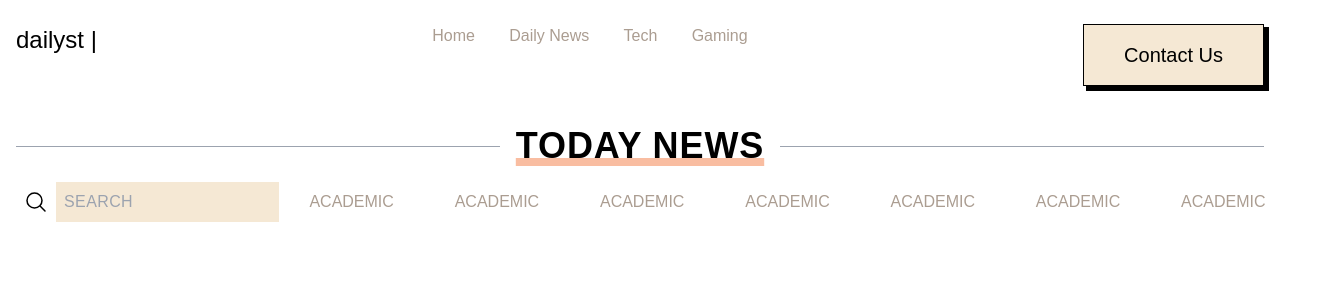
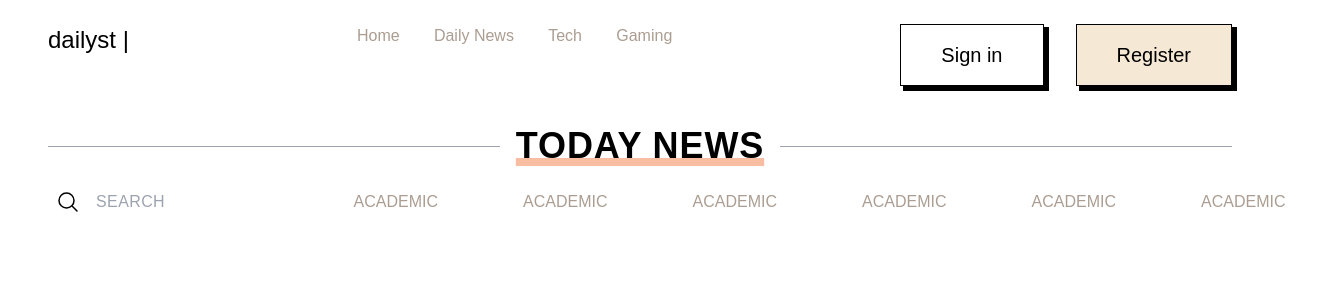
Before and after one commit to Maddoxx88/dailyst, a Next.js app in the folder client/: page / in a window 1280 px wide. Shown: the top 300 px of the page, 1328 px wide, since content can reach past the window. Built offline with nearby package versions, Linux system fonts and the light colour scheme; a web font is replaced by a local one.

Commit message:
style: change layout, font, primary color

```diff
--- a/client/src/components/header.tsx
+++ b/client/src/components/header.tsx
@@ -2,7 +2,7 @@
 const Header = () => {
   return (
     <header>
-<nav className='flex justify-between my-6 mx-4'>
+<nav className='flex justify-between my-6 mx-12'>
     <h2 className='text-black text-2xl font-clash'>dailyst&nbsp;|</h2>
     <div className='w-96 flex justify-evenly'>
     <a className='text-[#ab9d91] font-clash'>Home</a>
@@ -10,7 +10,10 @@ const Header = () => {
   <a className='text-[#ab9d91] font-clash'>Tech</a>
   <a className='text-[#ab9d91] font-clash'>Gaming</a>
     </div>
-  <button className='px-10 py-4 border text-xl border-black text-black bg-[#f5e8d4] shadow-[4px_4px_0px_1px_rgba(0,0,0)] font-clash'>Contact Us</button>
+    <div>
+  <button className='px-10 py-4 mr-4 active:translate-y-1 active:shadow-[0.5px_0.5px_0px_0px_rgba(0,0,0)] border text-xl border-black text-black hover:bg-[#f5e8d4] shadow-[4px_4px_0px_1px_rgba(0,0,0)] font-clash'>Sign in</button>
+  <button className='px-10 py-4 ml-4 active:translate-y-1 active:shadow-[0.5px_0.5px_0px_0px_rgba(0,0,0)] border text-xl border-black text-black bg-[#f5e8d4] shadow-[4px_4px_0px_1px_rgba(0,0,0)] font-clash'>Register</button>
+    </div>
 </nav>
 </header>
   )
--- a/client/src/pages/index.tsx
+++ b/client/src/pages/index.tsx
@@ -7,22 +7,21 @@ export default function Home() {
   return (
     <>
     <Header />
-    <div className="flex items-center py-4 mx-4">
+    <div className="flex items-center py-4 mx-12">
         <div className="flex-grow h-px bg-gray-400"></div>
 
         <span className="flex-shrink text-4xl text-black px-4 font-bold underline underline-offset-0 decoration-8 decoration-[#f9bda1] tracking-wide font-clash">TODAY NEWS</span>
 
         <div className="flex-grow h-px bg-gray-400"></div>
     </div>
-    <div className="flex flex-row mx-4 w-full">
+    <div className="flex flex-row mx-12 w-full">
       <div className="flex">
     <svg xmlns="http://www.w3.org/2000/svg" fill="none" viewBox="0 0 24 24" strokeWidth={1.5} stroke="black" className="w-6 h-6 m-2">
   <path strokeLinecap="round" strokeLinejoin="round" d="M21 21l-5.197-5.197m0 0A7.5 7.5 0 105.196 5.196a7.5 7.5 0 0010.607 10.607z" />
 </svg>
-<input className="bg-[#f5e8d4] outline-none tracking-wide text-black p-2 font-clash" placeholder="SEARCH" type="text" name="search"/>
+<input className="bg-white outline-none tracking-wide text-black p-2 font-clash focus:bg-[#f5e8d4] " placeholder="SEARCH" type="text" name="search"/>
       </div>
     <div className='flex flex-1 my-2 justify-around'>
-      <h2 className='text-[#ab9d91] font-clash'>ACADEMIC</h2>
       <h2 className='text-[#ab9d91] font-clash'>ACADEMIC</h2>
       <h2 className='text-[#ab9d91] font-clash'>ACADEMIC</h2>
       <h2 className='text-[#ab9d91] font-clash'>ACADEMIC</h2>
```
